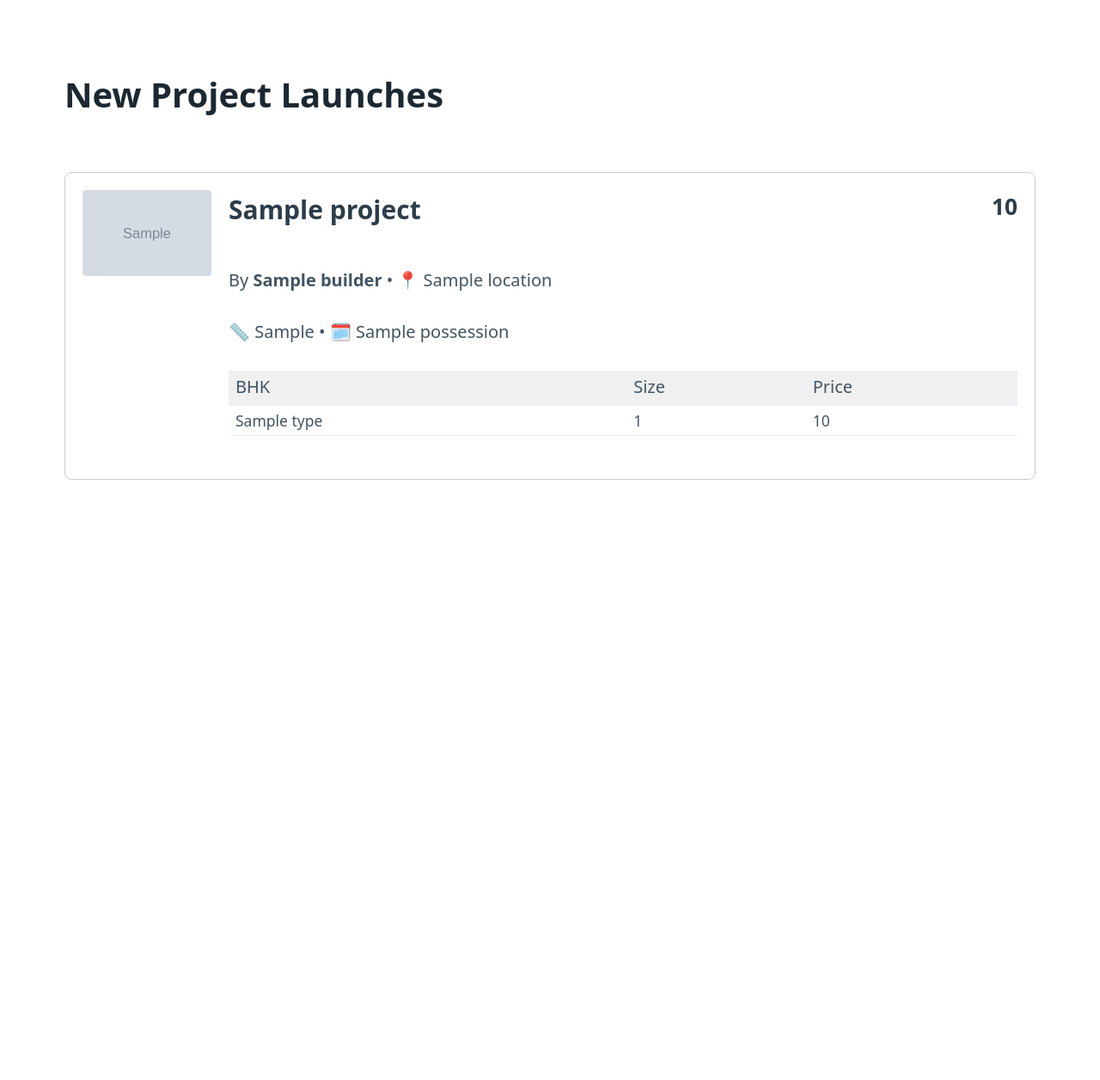
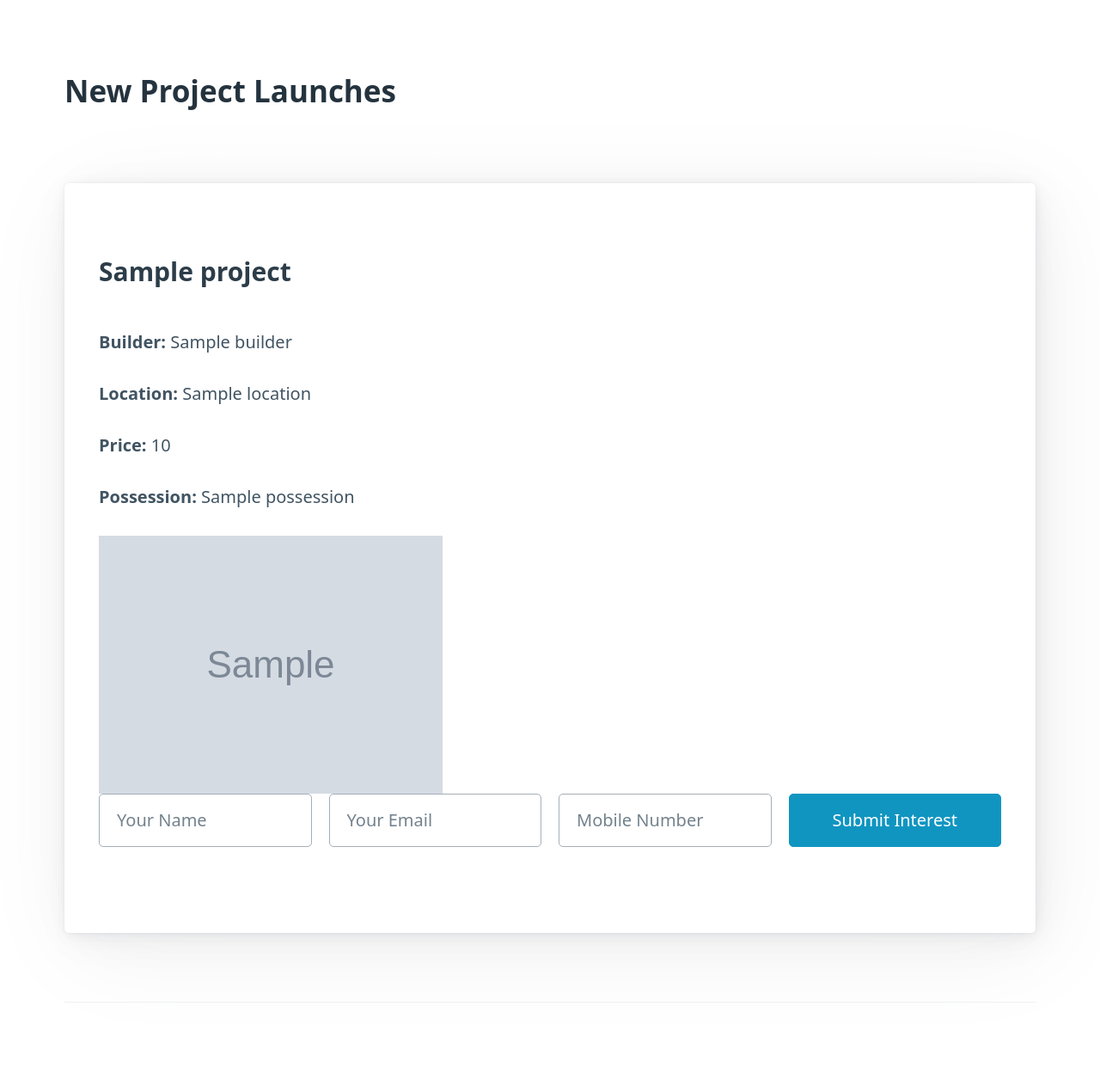
Before and after one commit to callhemant/real-estate-launches2, a Flask app: template templates/index.html in a window 1280 px wide. Shown: the whole page at 86% size. Before the commit the page ends 558 px from the top, so only its background shows below. Run offline with Flask 3, Linux system fonts and the light colour scheme; the template is opened without the code that fills it: most values are stand-ins (such as "Sample title", 1, 10 or a date in 2020); grey boxes marked "Sample" are stand-in pictures.

Commit message:
Update index.html

```diff
--- a/templates/index.html
+++ b/templates/index.html
@@ -3,37 +3,31 @@
 <head>
   <meta charset="UTF-8">
   <meta name="viewport" content="width=device-width, initial-scale=1">
-  <title>Real Estate Projects</title>
+  <title>New Project Launches</title>
   <link rel="stylesheet" href="https://cdn.jsdelivr.net/npm/@picocss/pico@1/css/pico.min.css">
-  <style>
-    .project-card { display: flex; border: 1px solid #ccc; padding: 1rem; border-radius: 8px; margin-bottom: 1rem; gap: 1rem; }
-    .project-card img { width: 150px; height: 100px; object-fit: cover; border-radius: 4px; }
-    .project-info { flex: 1; }
-    .config-table { width: 100%; margin-top: 0.5rem; }
-    .config-table th, .config-table td { padding: 4px 8px; }
-    .config-table th { background: #f0f0f0; }
-  </style>
 </head>
 <body>
   <main class="container">
-    <h1>New Project Launches</h1>
-    {% for p in projects %}
-    <div class="project-card">
-      {% if p.image %}<img src="{{ p.image }}" alt="{{ p.title }}">{% endif %}
-      <div class="project-info">
-        <h3>{{ p.title }} <small style="float:right">{{ p.price_range }}</small></h3>
-        <p>By <strong>{{ p.builder }}</strong> • 📍 {{ p.location }}</p>
-        <p>📏 {{ p.size_range }} • 🗓️ {{ p.possession }}</p>
-        {% if p.configs %}
-        <table class="config-table">
-          <thead><tr><th>BHK</th><th>Size</th><th>Price</th></tr></thead>
-          <tbody>
-            {% for row in p.configs %}<tr><td>{{ row.type }}</td><td>{{ row.size }}</td><td>{{ row.price }}</td></tr>{% endfor %}
-          </tbody>
-        </table>
-        {% endif %}
-      </div>
-    </div>
+    <h2>New Project Launches</h2>
+
+    {% for project in projects %}
+      <article>
+        <h3>{{ project.title }}</h3>
+        <p><strong>Builder:</strong> {{ project.builder }}</p>
+        <p><strong>Location:</strong> {{ project.location }}</p>
+        <p><strong>Price:</strong> {{ project.price_range }}</p>
+        <p><strong>Possession:</strong> {{ project.possession }}</p>
+        <img src="{{ url_for('static', filename=project.image.split('static/')[-1]) }}" alt="Project Image" style="width:100%;max-width:400px;height:auto;" />
+
+        <form method="POST" action="/submit-lead" class="grid">
+          <input type="hidden" name="project_title" value="{{ project.title }}">
+          <input type="text" name="name" placeholder="Your Name" required>
+          <input type="email" name="email" placeholder="Your Email" required>
+          <input type="text" name="mobile" placeholder="Mobile Number" required>
+          <button type="submit">Submit Interest</button>
+        </form>
+      </article>
+      <hr />
     {% endfor %}
   </main>
 </body>
```
